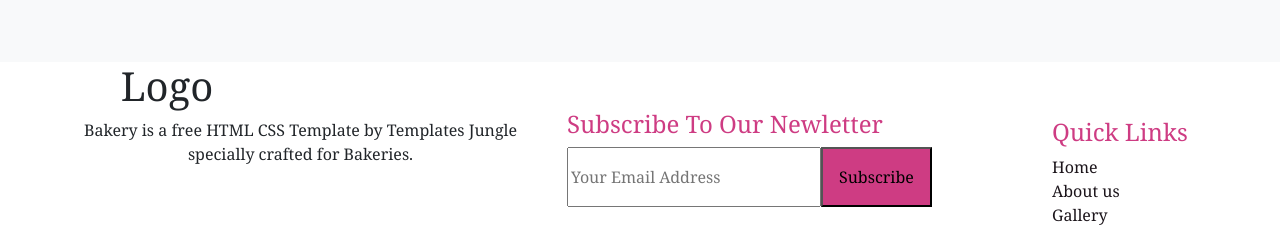
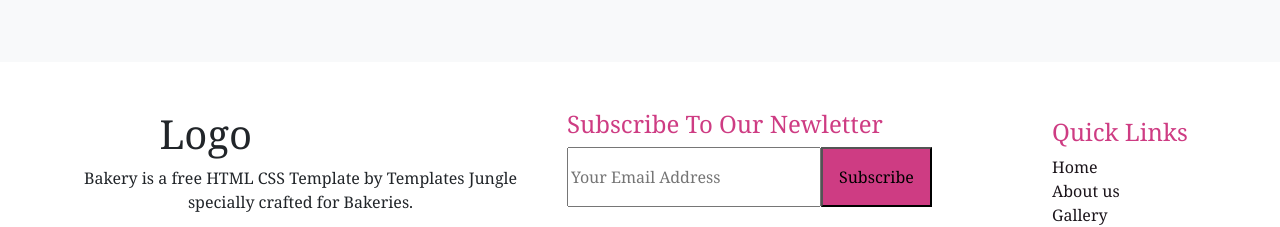
Before and after one commit to charn13/CakeTown, a React (Vite) app: page / in a window 1280 px wide. Shown: the part 1851-2078 px from the top of the page. Built offline with nearby package versions, Linux system fonts and the light colour scheme.

Commit message:
Update Footer.jsx

```diff
--- a/src/components/Footer.jsx
+++ b/src/components/Footer.jsx
@@ -9,7 +9,7 @@ const Footer = () => {
 
 			<div className="col-md-5 footer-logo text-center  mt-5" >
 
-				 <h1 className="logo  ">Logo</h1>
+				 <h1 className="logo pt-5 text-end ">Logo</h1>
 				<p>Bakery is a free HTML CSS Template by Templates Jungle specially crafted for Bakeries.
 				</p>
 			</div>
```
